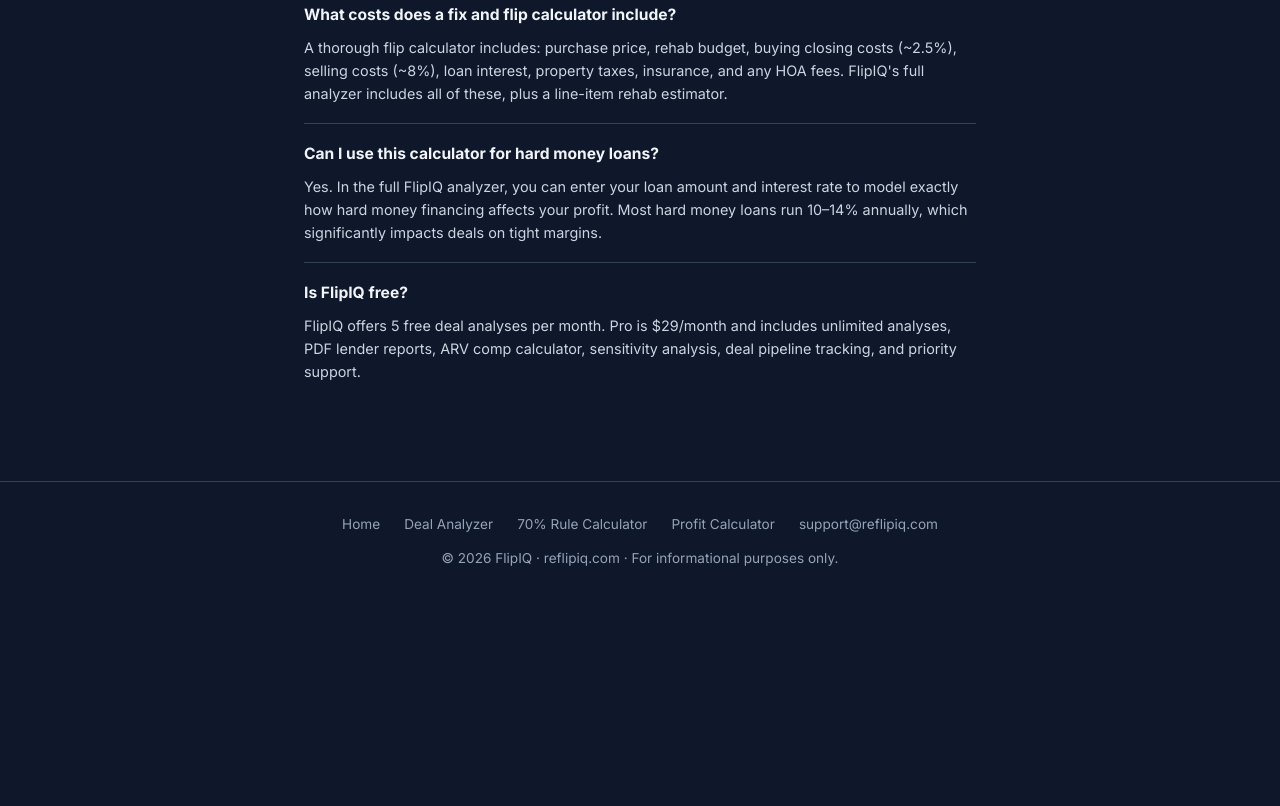
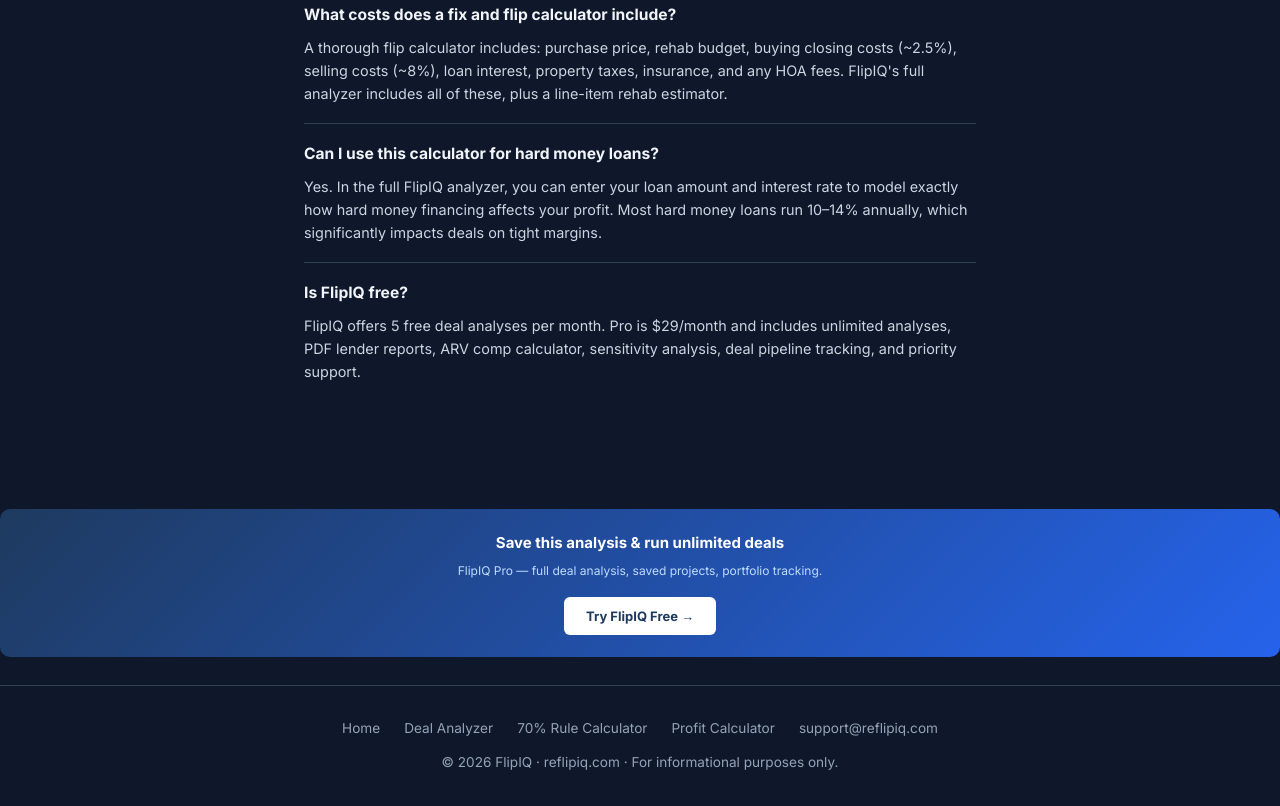
Before and after one commit to jgeorge1168-flipiq/flipiq, a website: page fix-and-flip-calculator.html in a window 1280 px wide. Shown: the part 2781-3587 px from the top of the page. Before the commit the page ends 3383 px from the top, so only its background shows below. Drawn offline with Linux system fonts and the light colour scheme.

Commit message:
SEO 2026-06-16: fix-and-flip-calculator — add FlipIQ Pro upgrade CTA

```diff
--- a/fix-and-flip-calculator.html
+++ b/fix-and-flip-calculator.html
@@ -233,6 +233,13 @@
   </div>
 </section>
 
+
+  <div class="upgrade-cta" style="margin:28px 0;padding:22px 24px;background:linear-gradient(135deg,#1e3a5f 0%,#2563eb 100%);border-radius:10px;text-align:center">
+    <p style="font-size:15px;font-weight:700;color:#fff;margin:0 0 6px">Save this analysis &amp; run unlimited deals</p>
+    <p style="font-size:12px;color:#bfdbfe;margin:0 0 16px">FlipIQ Pro — full deal analysis, saved projects, portfolio tracking.</p>
+    <a href="/pricing" style="display:inline-block;background:#fff;color:#1e3a5f;font-size:13px;font-weight:700;padding:9px 22px;border-radius:6px;text-decoration:none">Try FlipIQ Free →</a>
+  </div>
+
 <footer>
   <div class="footer-links">
     <a href="/">Home</a>
```
